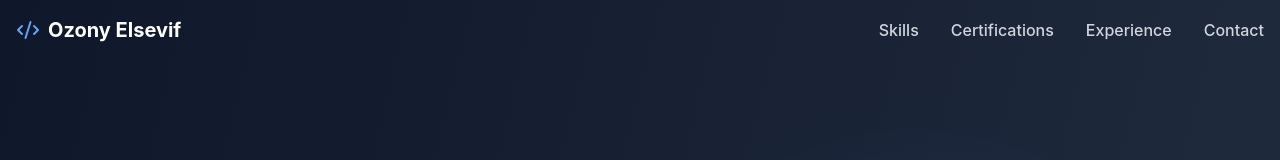
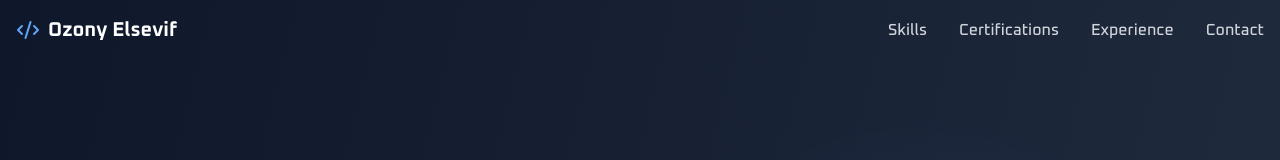
Before and after one commit to Eazyny/resume_site, a React (Vite) app: page / in a window 1280 px wide. Shown: the top 160 px of the page. Built offline with nearby package versions, Linux system fonts and the light colour scheme.

Commit message:
Update header glass navbar glow on scroll

```diff
--- a/index.html
+++ b/index.html
@@ -5,6 +5,13 @@
 		<link rel="icon" href="/favicon.ico" />
 		<meta name="viewport" content="width=device-width, initial-scale=1.0" />
 		<title>Ozony Elsevif | IT Support</title>
+		<link rel="preconnect" href="https://fonts.googleapis.com" />
+		<link rel="preconnect" href="https://fonts.gstatic.com" crossorigin />
+		<link
+  		href="https://fonts.googleapis.com/css2?family=Oxanium:wght@300;400;500;600;700;800&display=swap"
+  		rel="stylesheet"
+		/>
+
 	</head>
 	<body>
 		<div id="root"></div>
--- a/src/components/Experience.jsx
+++ b/src/components/Experience.jsx
@@ -6,7 +6,7 @@ const Experience = () => {
   const experiences = [
     {
       title: 'Community Manager',
-      company: 'BlockchainEazy / Web3 Projects',
+      company: 'Troverse / Web3 Projects',
       period: '2021 - Present',
       description:
         'Primary point of contact for community questions and technical issues, providing clear step-by-step support across multiple channels. Create documentation that reduces repeat questions and improves self-service.',
@@ -19,7 +19,7 @@ const Experience = () => {
     },
     {
       title: 'Environmental Services Manager',
-      company: 'Hospital Operations (New York, NY)',
+      company: 'NYC Health + Hospitals (New York, NY)',
       period: '2015 - 2022',
       description:
         'Led large-scale hospital operations in a fast-paced environment with time-sensitive workflows. Managed teams, scheduling, inspections, and rapid-response execution while coordinating with clinical and operations stakeholders.',
@@ -32,7 +32,7 @@ const Experience = () => {
     },
     {
       title: 'Front Desk Manager',
-      company: 'Front Desk Operations (New York, NY)',
+      company: 'Howard Johnson (New York, NY)',
       period: '2005 - 2016',
       description:
         'Managed front desk operations in a high-volume, customer-facing environment with constant schedule changes and time-sensitive issues. Built simple, repeatable processes and trained staff to resolve problems fast and consistently.',
--- a/src/components/Header.jsx
+++ b/src/components/Header.jsx
@@ -7,10 +7,10 @@ const Header = () => {
   const [isMobileMenuOpen, setIsMobileMenuOpen] = useState(false);
 
   useEffect(() => {
-    const handleScroll = () => {
-      setIsScrolled(window.scrollY > 20);
-    };
-    window.addEventListener('scroll', handleScroll);
+    const handleScroll = () => setIsScrolled(window.scrollY > 10);
+    handleScroll();
+
+    window.addEventListener('scroll', handleScroll, { passive: true });
     return () => window.removeEventListener('scroll', handleScroll);
   }, []);
 
@@ -33,10 +33,26 @@ const Header = () => {
     <motion.header
       initial={{ y: -100 }}
       animate={{ y: 0 }}
-      className={`fixed top-0 left-0 right-0 z-50 transition-all duration-300 ${
-        isScrolled ? 'bg-slate-900/95 backdrop-blur-md shadow-lg' : 'bg-transparent'
-      }`}
+      className={[
+        'fixed top-0 left-0 right-0 z-50 transition-all duration-300',
+        isScrolled
+          ? 'bg-slate-900/35 backdrop-blur-lg border-b border-white/10 shadow-lg shadow-blue-500/10'
+          : 'bg-transparent border-b border-transparent'
+      ].join(' ')}
     >
+      {/* Glow layer (only when scrolled) */}
+      <div
+        className={[
+          'pointer-events-none absolute inset-x-0 top-0 h-24 -z-10 transition-opacity duration-300',
+          isScrolled ? 'opacity-100' : 'opacity-0'
+        ].join(' ')}
+        style={{
+          background:
+            'radial-gradient(circle at 20% 20%, rgba(59,130,246,.18), transparent 60%), radial-gradient(circle at 80% 30%, rgba(168,85,247,.14), transparent 60%)',
+          filter: 'blur(16px)'
+        }}
+      />
+
       <nav className="container mx-auto px-4 py-4">
         <div className="flex items-center justify-between">
           <motion.div
@@ -68,6 +84,7 @@ const Header = () => {
           <button
             onClick={() => setIsMobileMenuOpen(!isMobileMenuOpen)}
             className="md:hidden text-white p-2 hover:bg-white/10 rounded-lg transition-colors"
+            aria-label={isMobileMenuOpen ? 'Close menu' : 'Open menu'}
           >
             {isMobileMenuOpen ? <X className="w-6 h-6" /> : <Menu className="w-6 h-6" />}
           </button>
--- a/src/index.css
+++ b/src/index.css
@@ -6,14 +6,17 @@
   * {
     @apply border-border;
   }
+
+  html {
+    @apply font-sans;
+    scroll-behavior: smooth;
+  }
+
   body {
     @apply bg-slate-900 text-white;
-    font-family: 'Inter', -apple-system, BlinkMacSystemFont, 'Segoe UI', 'Roboto', 'Oxygen', 'Ubuntu', 'Cantarell', sans-serif;
+    font-family: 'Oxanium', 'Inter', -apple-system, BlinkMacSystemFont, 'Segoe UI',
+      'Roboto', 'Oxygen', 'Ubuntu', 'Cantarell', sans-serif;
   }
-}
-
-html {
-  scroll-behavior: smooth;
 }
 
 @layer utilities {
--- a/tailwind.config.js
+++ b/tailwind.config.js
@@ -16,6 +16,9 @@ module.exports = {
       },
     },
     extend: {
+      fontFamily: {
+        sans: ["Oxanium", "system-ui", "sans-serif"],
+      },
       colors: {
         border: "hsl(var(--border))",
         input: "hsl(var(--input))",
```
